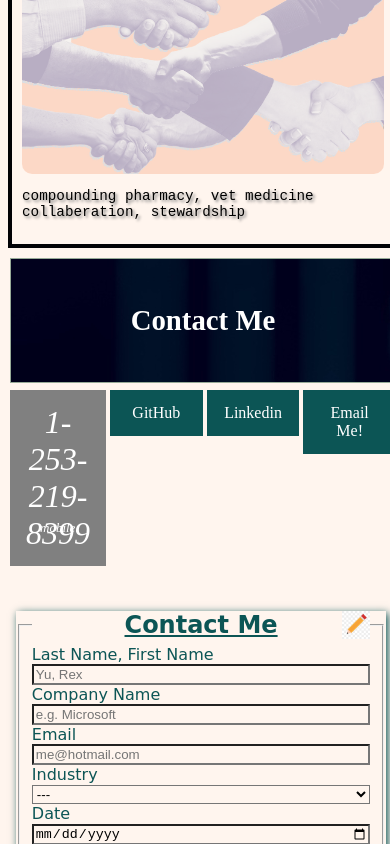
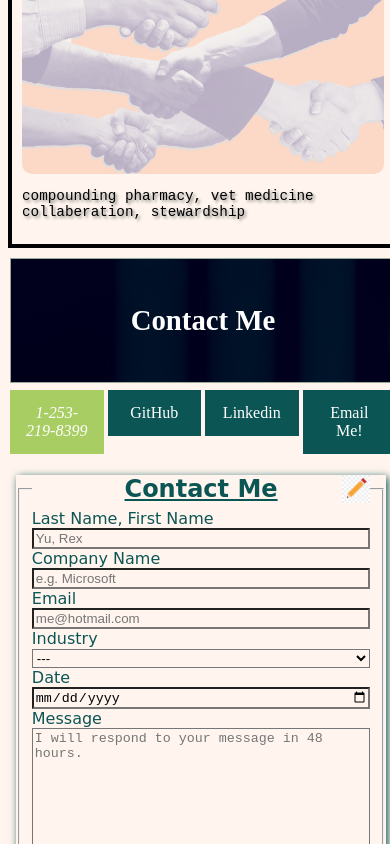
Before and after one commit to yu19910513/homework02, a plain HTML site: page homework02.html in a window 390 px wide. In both pictures the pointer is over the link "1-253-219-8399". Shown: the part 3433-4277 px from the top of the page. Drawn offline with Linux system fonts and the light colour scheme.

Commit message:
final product

```diff
--- a/stylesheet.css
+++ b/stylesheet.css
@@ -127,12 +127,11 @@ transform: scaleY(1.2);
 .contactlist {
   display: flex;
   justify-content: center;
-    list-style-type: none;
-    margin: 0;
-    padding: 0;
-    overflow: hidden;
-    background-color:#333;
-}
+  list-style-type: none;
+  margin: 0;
+  padding: 0;
+  overflow: hidden;}
+
 .contactlist li {
   float:left;
   padding: 5px 2px;
@@ -330,6 +329,7 @@ h5 {
 form {
 width: 95%;
 margin-left: -18%;
+margin-top:4%;
 }
 nav a {
   margin-top: -10px;
@@ -338,7 +338,17 @@ nav a {
   justify-content:space-around;
   border-color: aqua;
   }
-  .contactme {
+.contactme {
     margin-top: 10px;
     }
+.active:hover::after {
+      content:none;
 }
+.active:hover::before {
+  content: none;
+}
+.active:hover {
+  background-color:rgb(168, 206, 99);
+  font-size: 100%;
+}
+}
```
